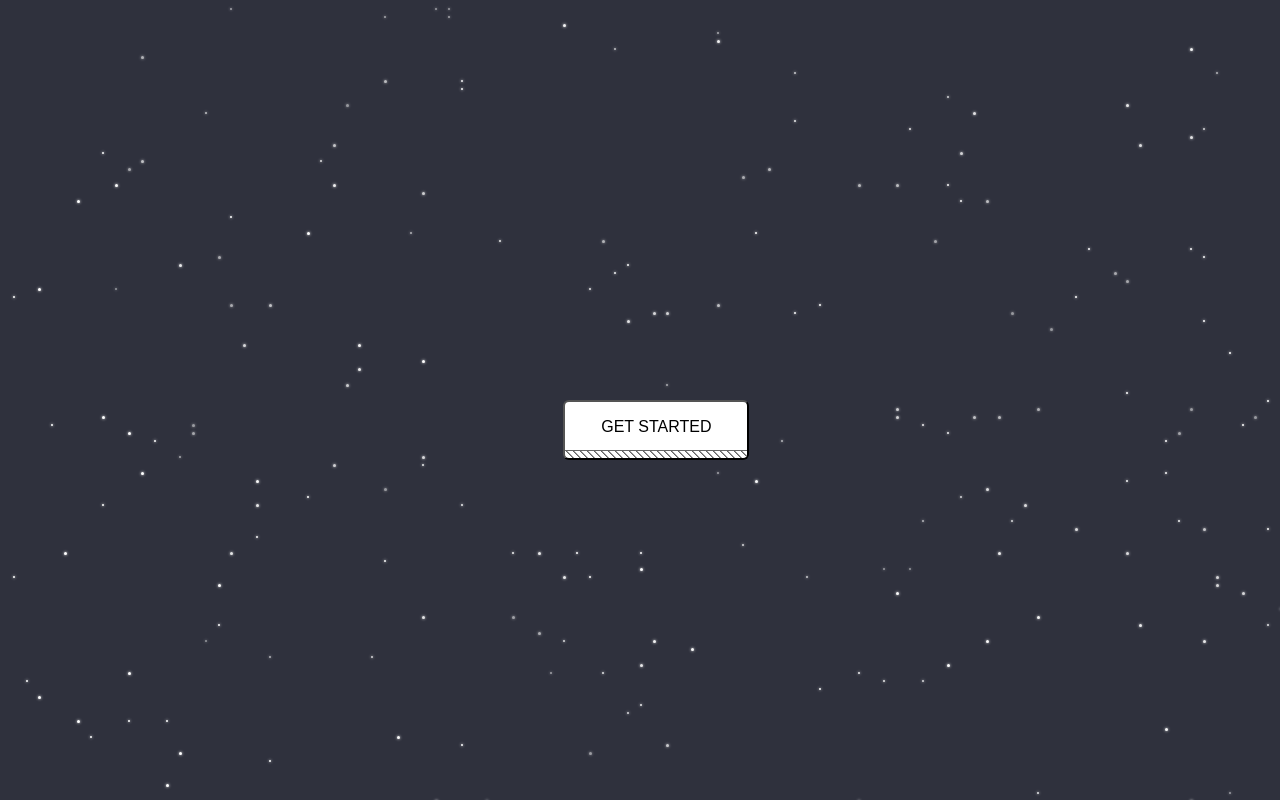
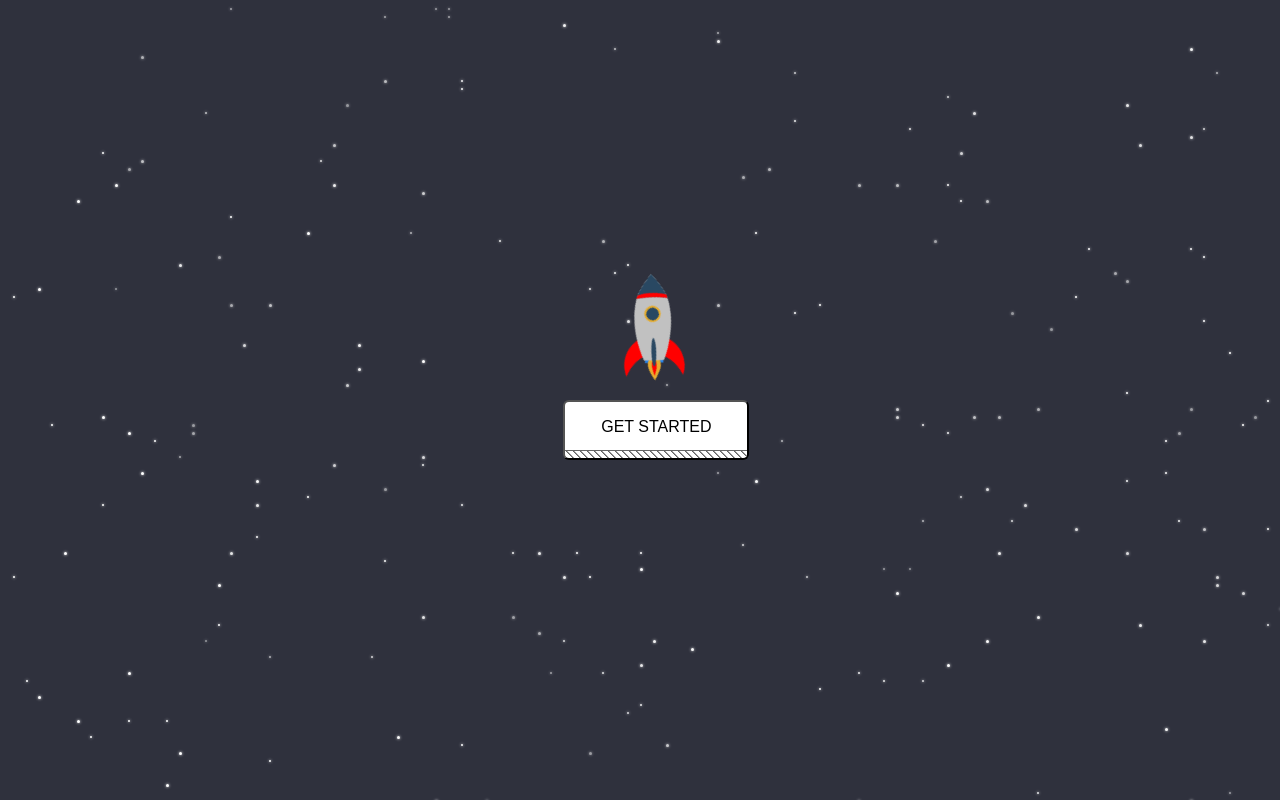
Before and after one commit to Vikrammel/EasyTrage, a React (Create React App) app in the folder client/: page / in a window 1280 px wide. Built offline with nearby package versions, Linux system fonts and the light colour scheme.

Commit message:
rocket position based on scaling fixed, now shakes until 'get started' is clicked, then takes off with constant acceleration

```diff
--- a/client/src/components/LandingComponent/GetStartedComponent/GetStarted.js
+++ b/client/src/components/LandingComponent/GetStartedComponent/GetStarted.js
@@ -13,6 +13,20 @@ class GetStarted extends Component {
   }
 
   _onButtonClick() {
+    var rocket = document.getElementById("rocket");
+    var pos = 0;
+    var acc = 1;
+    var id = setInterval(frame, 1);
+    function frame() {
+        if (pos === -3000) {
+            clearInterval(id);
+        } else {
+            pos -= acc;
+            rocket.style.top = pos + 'px';
+            acc += 0.4;
+        }
+    }
+      console.log("could not change rocket animation");
     this.setState({
       showLoginForm: true
     });
--- a/client/src/components/LandingComponent/Landing.css
+++ b/client/src/components/LandingComponent/Landing.css
@@ -7,13 +7,15 @@ html {
 img {
   margin-left: 45%;
   margin-top: 15%;
-  -webkit-animation: toTheMoon 4s linear;
+  -webkit-animation: shake 4s infinite;
   -webkit-animation-fill-mode: forwards;
 }
 
 .App-logo {
   height: 150px;
   width: 150px;
+  position: absolute;
+  bottom: 50%;
 }
 
 .landingText {
@@ -30,7 +32,7 @@ img {
   margin-bottom: 10px;
 }
 
-@keyframes toTheMoon {
+@keyframes shake {
   0% { transform: translate(1px, 1px) rotate(-45deg); }
   1% { transform: translate(-1px, -2px) rotate(-47deg); }
   2% { transform: translate(-3px, 0px) rotate(-44deg); }
@@ -122,5 +124,18 @@ img {
   88% { transform: translate(3px, 1px) rotate(-47deg); }
   89% { transform: translate(-1px, -1px) rotate(-44deg); }
   90% { transform: translate(1px, 2px) rotate(-45deg); }
-  100% { transform: translate(5px, -1000px) rotate(-28deg); }
+  91% { transform: translate(-1px, 2px) rotate(-44deg); }
+  92% { transform: translate(-3px, 1px) rotate(-45deg); }
+  93% { transform: translate(3px, 1px) rotate(-47deg); }
+  94% { transform: translate(-1px, -1px) rotate(-44deg); }
+  95% { transform: translate(1px, 2px) rotate(-45deg); }
+  96% { transform: translate(-1px, 2px) rotate(-44deg); }
+  97% { transform: translate(-3px, 1px) rotate(-45deg); }
+  98% { transform: translate(3px, 1px) rotate(-47deg); }
+  99% { transform: translate(-1px, -1px) rotate(-44deg); }
+  100% { transform: translate(1px, 2px) rotate(-45deg); }
 }
+
+@keyframes toTheMoon {
+  100% { transform: translate(0px, -4000px) rotate(-45deg); }
+}
--- a/client/src/components/LandingComponent/Landing.js
+++ b/client/src/components/LandingComponent/Landing.js
@@ -8,12 +8,14 @@ class Landing extends Component {
   render() {
     return (
       <div className="Landing">
-        <img src={logo} className="App-logo" alt="logo" />
-        <div className="landingText">
-          <span className="landingHeader">EasyTrage</span>
-          <p className="landingTagline">A Cryptocurrency arbitrage bot.</p>
+        <div>
+          <img src={logo} id="rocket" className="App-logo" alt="logo" />
+          <div className="landingText">
+            <span className="landingHeader">EasyTrage</span>
+            <p className="landingTagline">A Cryptocurrency arbitrage bot.</p>
+          </div>
+          <GetStarted />
         </div>
-        <GetStarted />
         <SpaceBackground />
       </div>
     );
```
